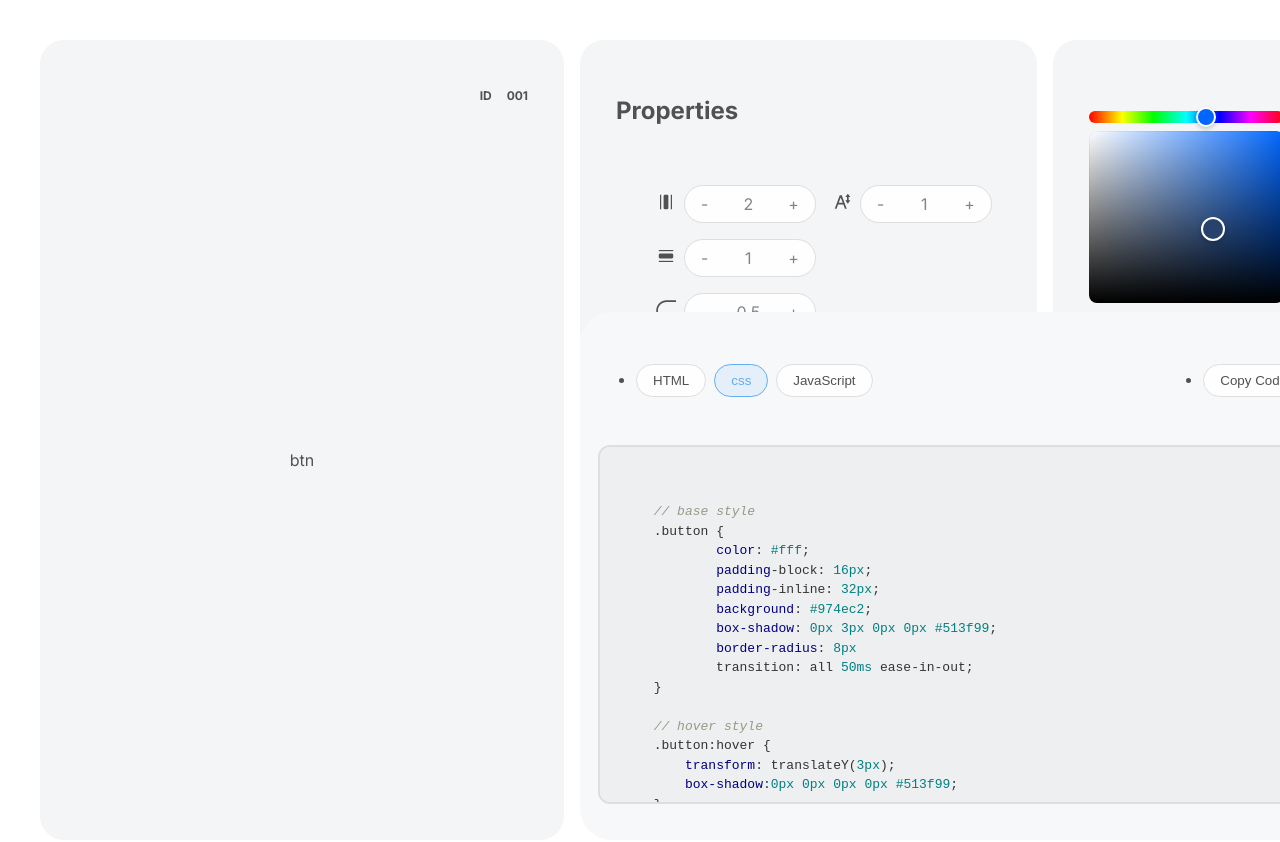
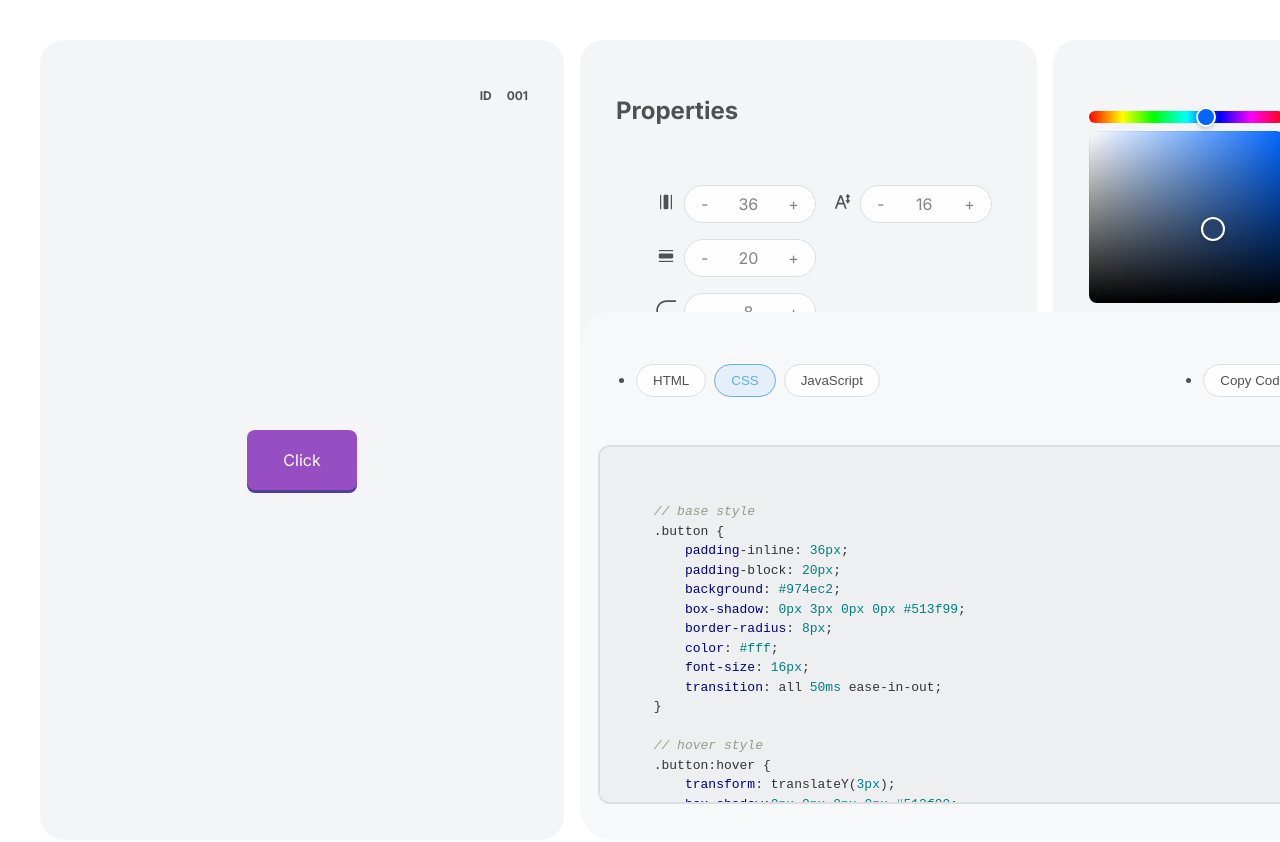
Before and after one commit to AustinChiatto/crumb, a React (Vite) app: page /snippet-editor in a window 1280 px wide. Shown: the top 842 px of the page. Built offline with nearby package versions, Linux system fonts and the light colour scheme.

Commit message:
linked code & snippet output to snippet context

```diff
--- a/src/components/SnippetEditor/CodeOutput/CodeOutput.jsx
+++ b/src/components/SnippetEditor/CodeOutput/CodeOutput.jsx
@@ -1,3 +1,6 @@
+// context
+import { useSnippetEdit } from "../../../SnippetEditorContext";
+
 // components
 import ButtonPrimary from "../../global/ButtonPrimary/ButtonPrimary";
 import CodeBlock from "../../global/CodeBlock/CodeBlock";
@@ -6,16 +9,20 @@ import CodeBlock from "../../global/CodeBlock/CodeBlock";
 import styles from "./CodeOutput.module.scss";
 
 export default function CodeOutput() {
+    // context that hold input values
+    const inputValues = useSnippetEdit();
+
     let codeSnippet = `
     // base style
     .button {
-            color: #fff;
-            padding-block: 16px;
-            padding-inline: 32px;
-            background: #974ec2;
-            box-shadow: 0px 3px 0px 0px #513f99;
-            border-radius: 8px
-            transition: all 50ms ease-in-out;
+        padding-inline: ${inputValues[0]}px;
+        padding-block: ${inputValues[1]}px;
+        background: #974ec2;
+        box-shadow: 0px 3px 0px 0px #513f99;
+        border-radius: ${inputValues[2]}px;
+        color: #fff;
+        font-size: ${inputValues[3]}px;
+        transition: all 50ms ease-in-out;
     }
 
     // hover style
@@ -31,7 +38,7 @@ export default function CodeOutput() {
                 <li className={styles.LanguageOptions}>
                     <ButtonPrimary btnLabel="HTML"></ButtonPrimary>
                     <ButtonPrimary
-                        btnLabel="css"
+                        btnLabel="CSS"
                         isActive={true}
                     ></ButtonPrimary>
                     <ButtonPrimary btnLabel="JavaScript"></ButtonPrimary>
--- a/src/components/SnippetEditor/SnippetOutput/SnippetOutput.jsx
+++ b/src/components/SnippetEditor/SnippetOutput/SnippetOutput.jsx
@@ -1,13 +1,32 @@
+// context
+import { useSnippetEdit } from "../../../SnippetEditorContext";
+
+// styles
 import styles from "./SnippetOutput.module.scss";
 
 export default function SnippetOutput() {
+    const inputValues = useSnippetEdit();
+
     return (
         <section className={styles.SnippetOutput}>
             <h3 className={styles.SnippetLabel}>
                 ID <span className={styles.SnippetID}>001</span>
             </h3>
             <div className={styles.SnippetDisplay}>
-                <a style={{}}>btn</a>
+                <a
+                    style={{
+                        paddingInline: `${inputValues[0]}px`,
+                        paddingBlock: `${inputValues[1]}px`,
+                        background: "#974ec2",
+                        boxShadow: "0px 3px 0px 0px #513f99",
+                        borderRadius: `${inputValues[2]}px`,
+                        color: "#fff",
+                        fontSize: `${inputValues[3]}px`,
+                        transition: "all 50ms ease-in-out",
+                    }}
+                >
+                    Click
+                </a>
             </div>
         </section>
     );
--- a/src/data/elements.json
+++ b/src/data/elements.json
@@ -4,12 +4,12 @@
         "label": "button",
         "style": {
             "background": "#974ec2",
-            "paddingBlock": "1rem",
-            "paddingInline": "2rem",
+            "paddingBlock": "20px",
+            "paddingInline": "36px",
             "color": "#fff",
-            "fontSize": "1rem",
+            "fontSize": "16px",
             "boxShadow": "0px 3px 0px 0px #513f99",
-            "borderRadius": "0.5rem"
+            "borderRadius": "8px"
         }
 
     },
@@ -18,12 +18,12 @@
         "label": "button",
         "style": {
             "background": "#984063",
-            "paddingBlock": "1rem",
-            "paddingInline": "2rem",
+            "paddingBlock": "16px",
+            "paddingInline": "32px",
             "color": "#ff9677",
-            "fontSize": "1rem",
+            "fontSize": "16px",
             "border": "2px solid #ff9677",
-            "borderRadius": "5rem"
+            "borderRadius": "80px"
         }
     }
 ]
```
